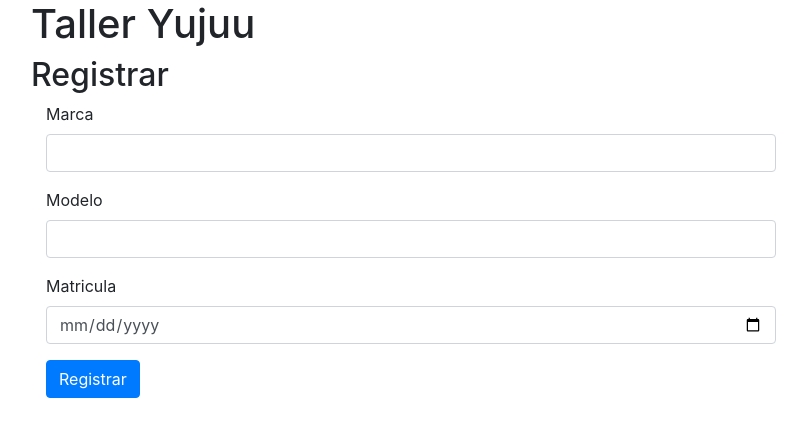
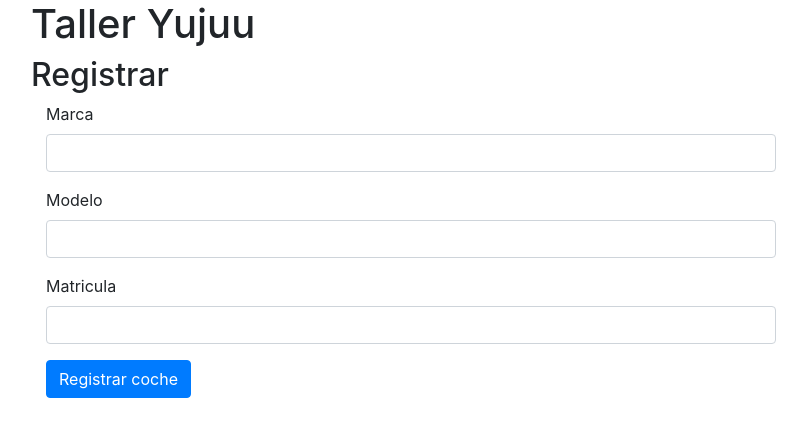
Before and after one commit to mariosb-13/TallerYujuu, a PHP site: page /coches.php in a window 1280 px wide. Shown: the top 437 px of the page, without its empty margins (39-846 px from the left). Run offline with PHP 8.4, Linux system fonts and the light colour scheme.

Commit message:
mejoramos

```diff
--- a/coches.php
+++ b/coches.php
@@ -24,25 +24,25 @@
 
 		<div class="row">
 			<div class="col-md-8">
-				<!-- Completar atributos de form -->
-				<form id="registro" name="registro" autocomplete="off" method="post" action="registrar2.php">
+
+				<form id="registro" name="registro" autocomplete="off" method="post" action="coches2.php">
 					<div class="form-group">
-						<label for="nombre">Marca</label>
-						<input type="text" id="nombre" name="nombre" class="form-control" required>
+						<label for="marca">Marca</label>
+						<input type="text" id="marca" name="marca" class="form-control" required>
 					</div>
 
 					<div class="form-group">
-						<label for="telefono">Modelo</label>
-						<input type="text" id="telefono" name="telefono" class="form-control" required>
+						<label for="modelo">Modelo</label>
+						<input type="text" id="modelo" name="modelo" class="form-control" required>
 					</div>
 
 					<div class="form-group">
-						<label for="fecha_nac">Matricula</label>
-						<input type="date" id="fecha_nac" name="fecha_nac" class="form-control" required>
+						<label for="matricula">Matricula</label>
+						<input type="number" id="matricula" name="matricula" class="form-control" required>
 					</div>
 
 					<div class="form-group">
-						<input type="submit" class="btn btn-primary" value="Registrar">
+						<input type="submit" class="btn btn-primary" value="Registrar coche">
 					</div>
 				</form>
 			</div>
```
